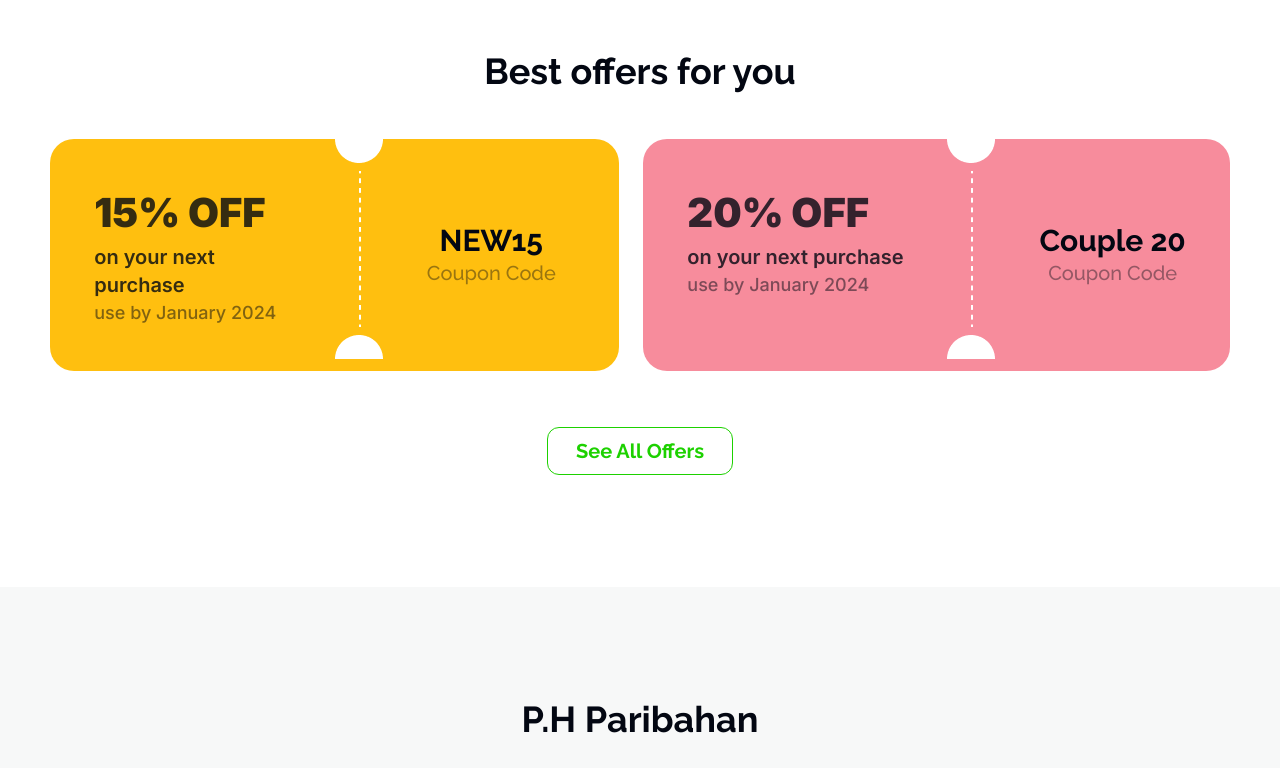
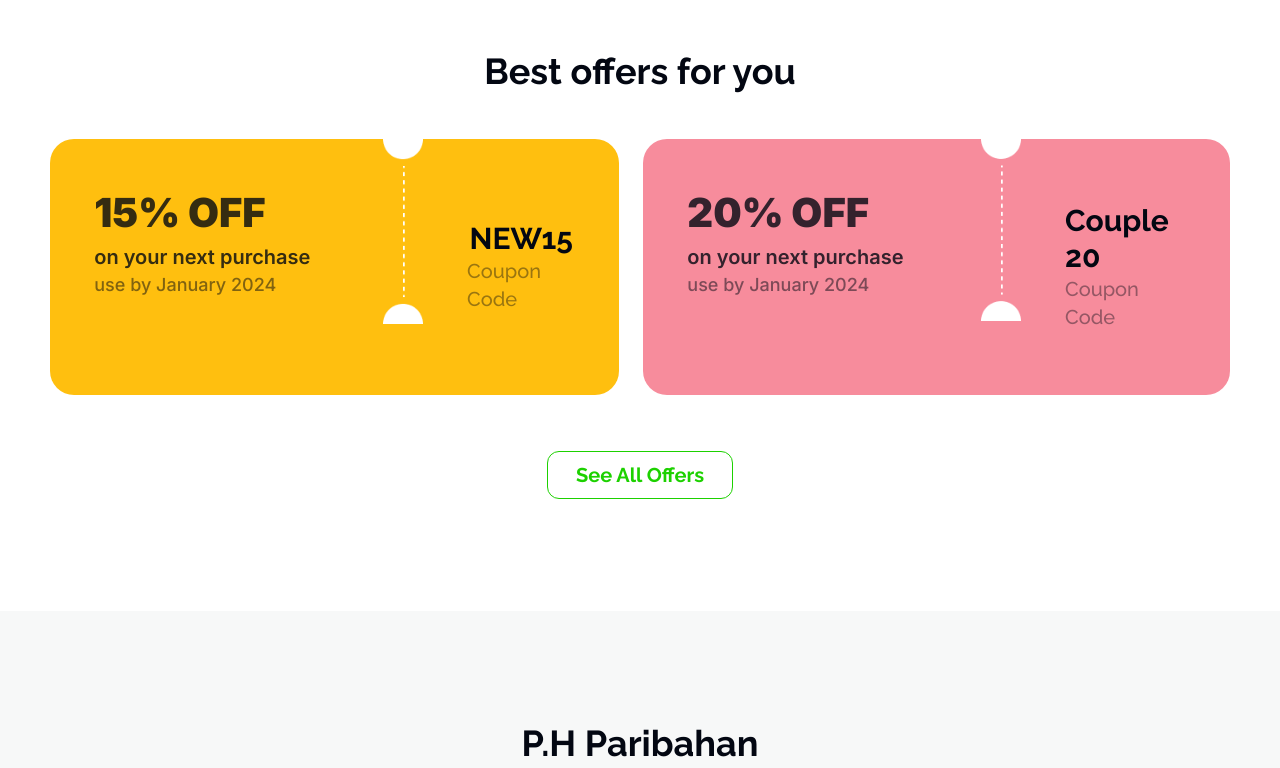
Before and after one commit to Arafat01007/Smart-Ticketing, a website: page index.html in a window 1280 px wide. Shown: the part 1000-1768 px from the top of the page. Drawn offline with nearby package versions, Linux system fonts and the light colour scheme.

```diff
--- a/index.html
+++ b/index.html
@@ -163,7 +163,7 @@
             <div class="flex flex-col xl:flex-row gap-6 justify-center">
                 <!-- offer 1 -->
                 <div class="flex rounded-3xl  bg-[#FFBF0F]">
-                    <div class=" p-11 w-1/2 ">
+                    <div class=" p-11 w-2/3 ">
                         <h1 class="text-[40px] font-black text-[#030712cc] ">15% OFF</h1>
                         <p class="text-xl font-semibold text-[#030712cc]">on your next purchase</p>
                         <small class="text-[#03071280] text-lg font-medium">use by January 2024</small>
@@ -178,7 +178,7 @@
                 </div>
                 <!-- offer 2 -->
                 <div class="flex rounded-3xl bg-[#F78C9C]">
-                    <div class=" p-11 ">
+                    <div class=" p-11 w-2/3 ">
                         <h1 class="text-[40px] font-black text-[#030712cc] ">20% OFF</h1>
                         <p class="text-xl font-semibold text-[#030712cc]">on your next purchase</p>
                         <small class="text-[#03071280] text-lg font-medium">use by January 2024</small>
@@ -211,7 +211,7 @@
                     </p>
                 </div>
                 <!--------------- info --------------->
-                <div class="flex bg-white rounded-3xl">
+                <div class="flex flex-col md:flex-row bg-white rounded-3xl">
                     <div class="p-8 w-3/4">
                         <div class="flex justify-between">
                             <div class="flex items-center gap-4">
@@ -247,7 +247,7 @@
 
                         </div>
                     </div>
-                    <div class="">
+                    <div class=" ">
                         <img src="images/info-devider.png" alt="">
                     </div>
                     <div class="flex justify-center items-center">
```
